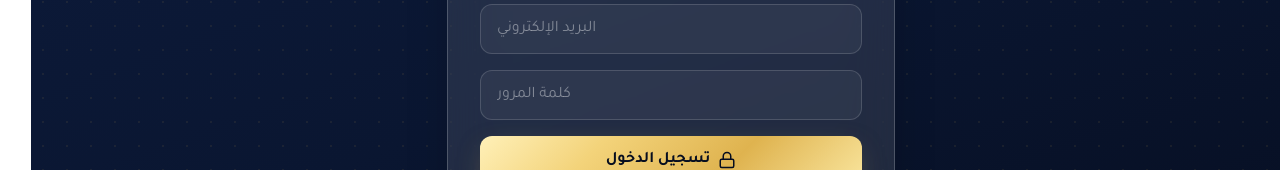
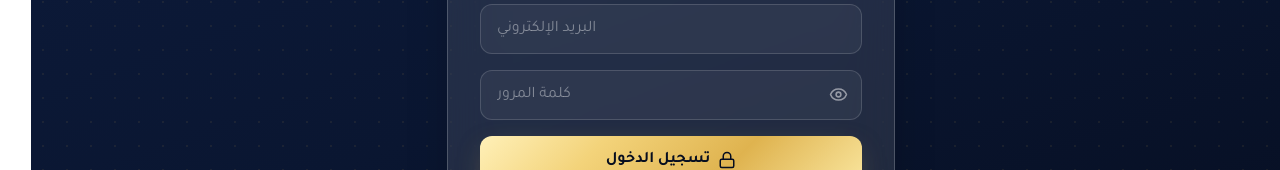
Before and after one commit to nancy-abduallh/saud_tourism_platform, a Next.js app in the folder client/: page /admin/login in a window 1280 px wide. Shown: the part 418-588 px from the top of the page. Built offline with nearby package versions, Linux system fonts and the light colour scheme.

Commit message:
feat(auth): add show/hide password toggle button icon on admin login

```diff
--- a/client/src/app/admin/login/page.tsx
+++ b/client/src/app/admin/login/page.tsx
@@ -2,13 +2,14 @@
 import { useState } from 'react';
 import { useRouter } from 'next/navigation';
 import { motion } from 'framer-motion';
-import { Loader2, Lock } from 'lucide-react';
+import { Eye, EyeOff, Loader2, Lock } from 'lucide-react';
 import { api } from '@/lib/client-api';
 
 export default function AdminLogin() {
   const router = useRouter();
   const [email, setEmail] = useState('');
   const [password, setPassword] = useState('');
+  const [showPassword, setShowPassword] = useState(false);
   const [busy, setBusy] = useState(false);
   const [error, setError] = useState('');
 
@@ -47,7 +48,27 @@ export default function AdminLogin() {
         <h1 className="mt-4 text-center font-display text-xl font-bold text-white/90">لوحة تحكم الإدارة</h1>
         <div className="mt-8 space-y-4">
           <input required type="email" dir="ltr" placeholder="البريد الإلكتروني" className="field-dark" value={email} onChange={(e) => setEmail(e.target.value)} />
-          <input required type="password" dir="ltr" placeholder="كلمة المرور" className="field-dark" value={password} onChange={(e) => setPassword(e.target.value)} />
+          <div className="relative">
+            <input
+              required
+              type={showPassword ? 'text' : 'password'}
+              dir="ltr"
+              placeholder="كلمة المرور"
+              className="field-dark pr-11"
+              value={password}
+              onChange={(e) => setPassword(e.target.value)}
+            />
+            <button
+              type="button"
+              onClick={() => setShowPassword((prev) => !prev)}
+              className="absolute inset-y-0 right-0 flex items-center pr-3.5 text-white/50 hover:text-gold-400 focus:outline-none transition-colors"
+              aria-label={showPassword ? 'إخفاء كلمة المرور' : 'إظهار كلمة المرور'}
+              title={showPassword ? 'إخفاء كلمة المرور' : 'إظهار كلمة المرور'}
+              tabIndex={-1}
+            >
+              {showPassword ? <EyeOff size={19} /> : <Eye size={19} />}
+            </button>
+          </div>
           {error && <p className="rounded-lg bg-red-500/15 px-3 py-2 text-sm text-red-300">{error}</p>}
           <button disabled={busy} className="btn-gold w-full">{busy ? <Loader2 className="animate-spin" /> : <><Lock size={18} /> تسجيل الدخول</>}</button>
         </div>
```
